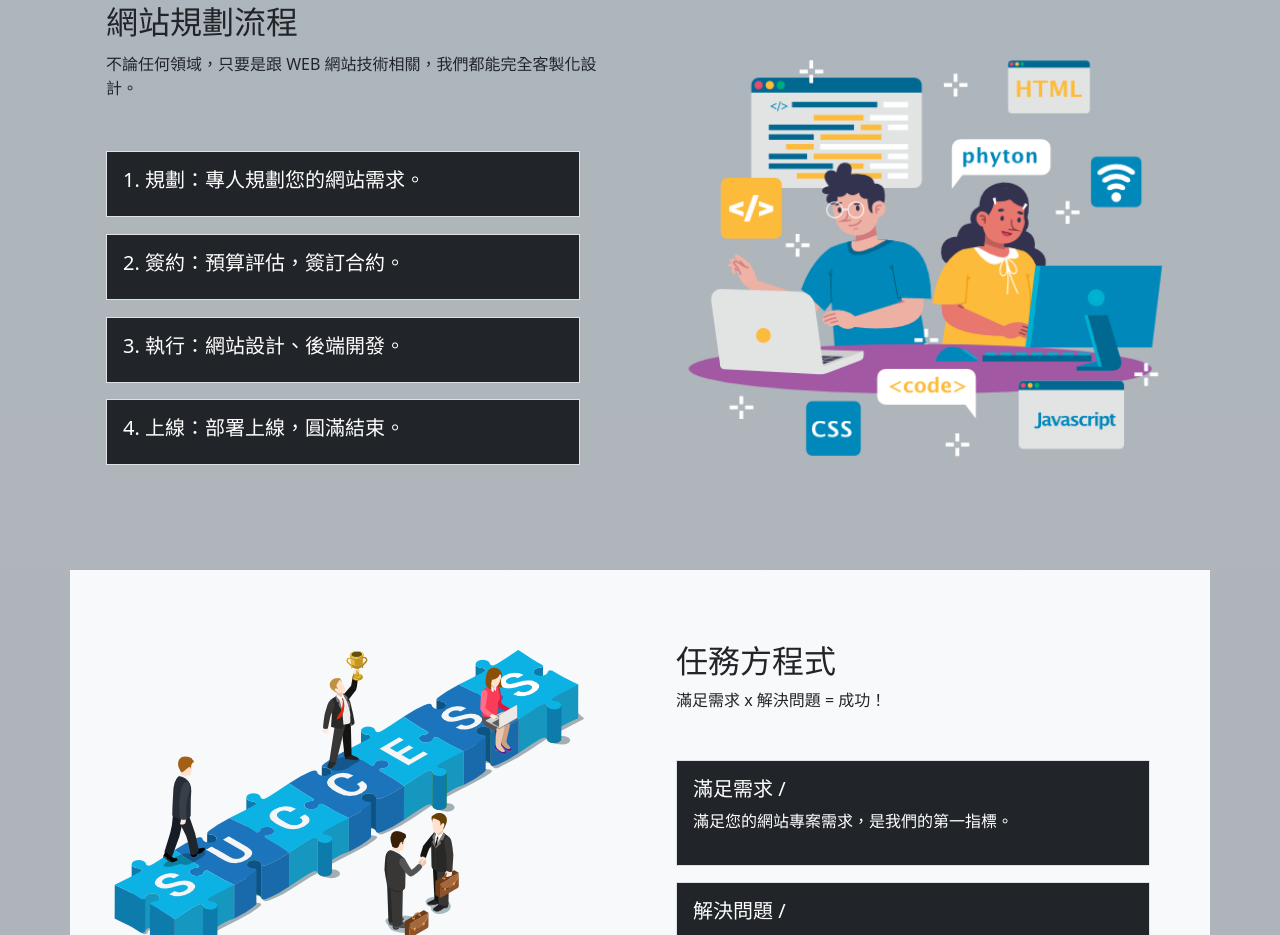
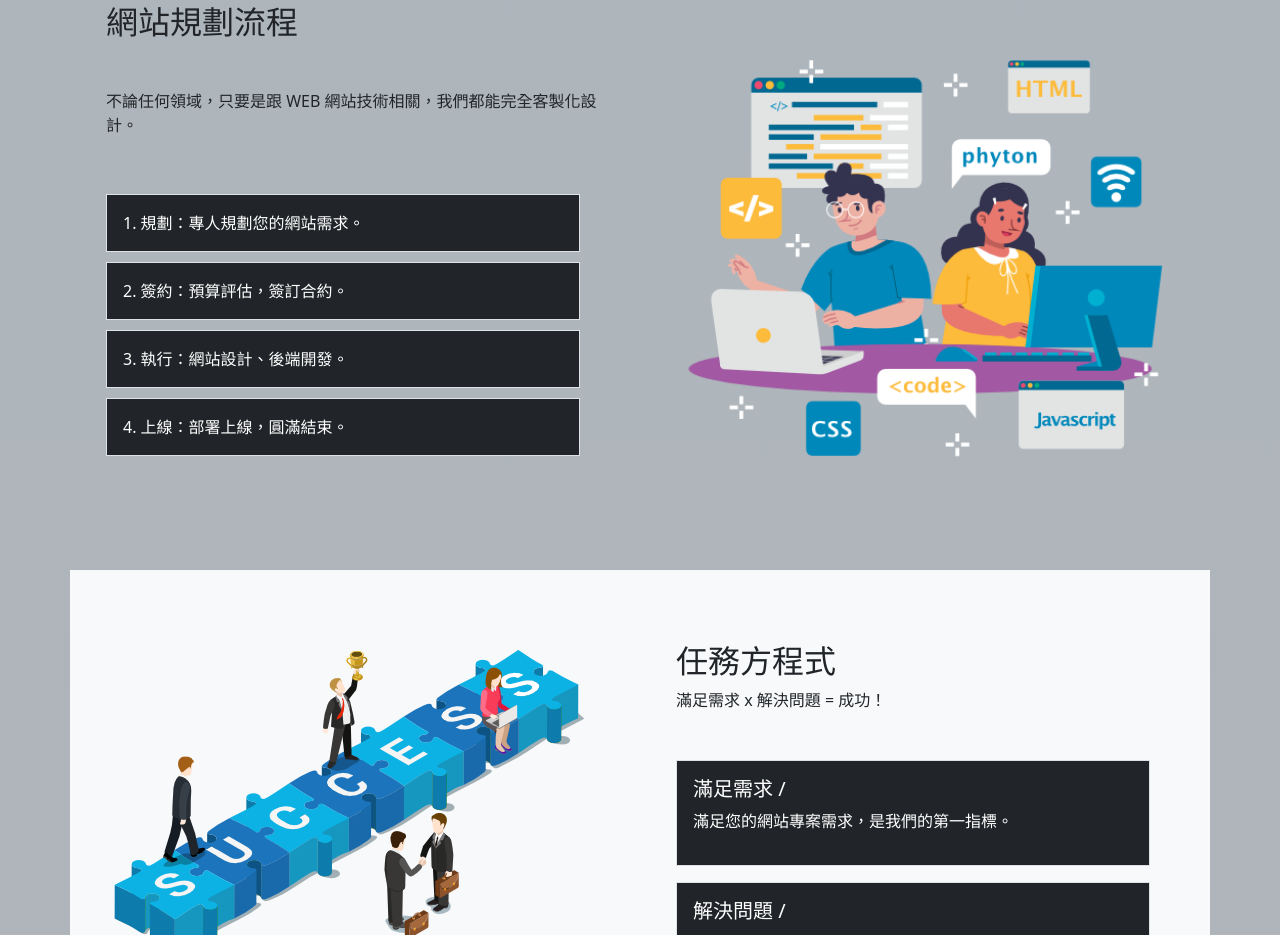
Before and after one commit to nohatw/webdevtaipei, a plain HTML site: page index.html in a window 1280 px wide. Shown: the part 2680-3615 px from the top of the page. Drawn offline with nearby package versions, Linux system fonts and the light colour scheme.

Commit message:
Add files via upload

```diff
--- a/index.html
+++ b/index.html
@@ -177,25 +177,25 @@
               <div class="h-100 p-4 bg-transparent rounded-3 row">
                 <h2 class="fw-light">網站規劃流程</h2>
                 <p>不論任何領域，只要是跟 WEB 網站技術相關，我們都能完全客製化設計。</p>
-                <div class="row gy-3">
+                <div class="row ">
                   <div class="col-12">
-                  <div class="p-3 border text-bg-dark">
-                    <h5 class="">1. 規劃：專人規劃您的網站需求。</h5>
-                  </div>
-                  </div>
-                  <div class="col-12">
-                    <div class="p-3 border text-bg-dark">
-                    <h5 class="">2. 簽約：預算評估，簽訂合約。</h5>
+                    <div class="p-3 border text-bg-dark fw-light">
+                      1. 規劃：專人規劃您的網站需求。
                     </div>
                   </div>
                   <div class="col-12">
-                    <div class="p-3 border text-bg-dark">
-                    <h5 class="">3. 執行：網站設計、後端開發。</h5>
+                    <div class="p-3 border text-bg-dark fw-light">
+                      2. 簽約：預算評估，簽訂合約。
                     </div>
                   </div>
                   <div class="col-12">
-                    <div class="p-3 border text-bg-dark">
-                    <h5 class="">4. 上線：部署上線，圓滿結束。</h5>
+                    <div class="p-3 border text-bg-dark fw-light">
+                      3. 執行：網站設計、後端開發。
+                    </div>
+                  </div>
+                  <div class="col-12">
+                    <div class="p-3 border text-bg-dark fw-light">
+                      4. 上線：部署上線，圓滿結束。
                     </div>
                   </div>
                 </div>
```
